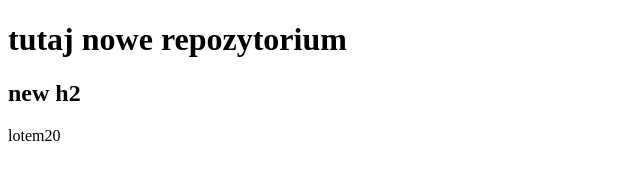
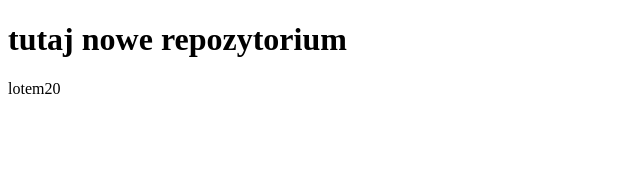
Before and after one commit to Rozmyk/test, a plain HTML site: page index.html in a window 1280 px wide. Shown: the whole page, without its empty margins (0-640 px from the left). Drawn offline with Linux system fonts and the light colour scheme.

Commit message:
delete h2

```diff
--- a/index.html
+++ b/index.html
@@ -8,7 +8,7 @@
 </head>
 <body>
     <h1>tutaj nowe repozytorium</h1>
-    <h2>new h2 </h2>
+
     <p>lotem20
 
     </p>
```
